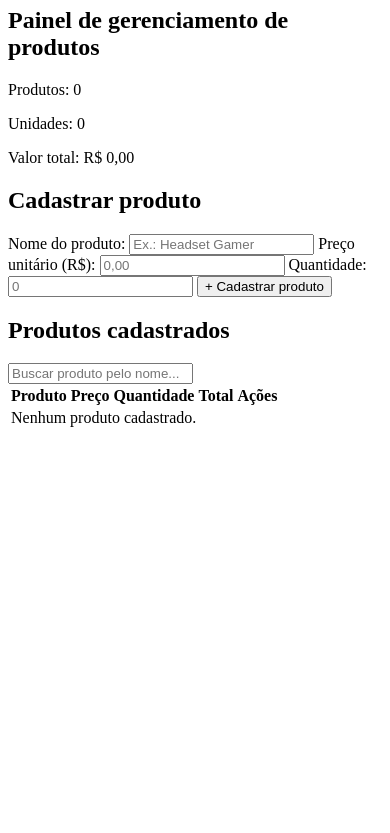
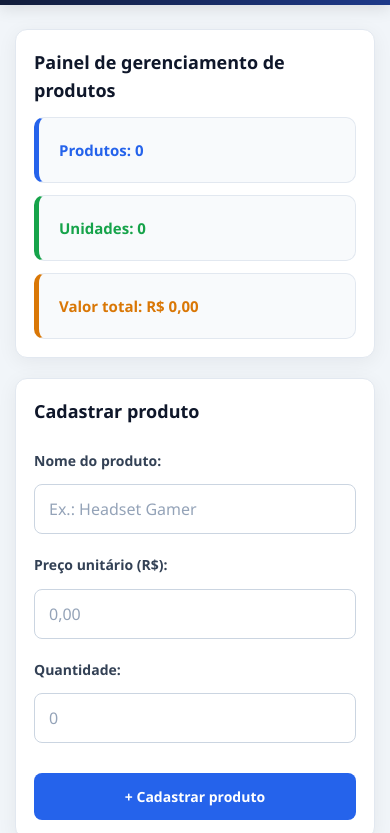
Before and after one commit to BrNine99/sistema-de--controle-de-estoque, a plain HTML site: page index.html in a window 390 px wide. Shown: the part 73-906 px from the top of the page. Before the commit the page ends 844 px from the top, so only its background shows below. Drawn offline with Linux system fonts and the light colour scheme.

Commit message:
style: adiciona estilização responsiva ao sistema de controle de estoque

```diff
--- a/index.html
+++ b/index.html
@@ -4,6 +4,7 @@
     <meta charset="UTF-8">
     <meta name="viewport" content="width=device-width, initial-scale=1.0">
     <title>Estoque System</title>
+    <link rel="stylesheet" href="style.css">
 </head>
 <body>
     <header>
--- /dev/null
+++ b/style.css
@@ -0,0 +1,541 @@
+
+/* =========================================
+   CONTROLE DE ESTOQUE - STYLE.CSS
+========================================= */
+
+/* CONFIGURAÇÕES GERAIS */
+
+:root {
+    --primary: #2563eb;
+    --primary-dark: #1d4ed8;
+    --background: #f1f5f9;
+    --surface: #ffffff;
+    --text: #1e293b;
+    --text-muted: #64748b;
+    --border: #e2e8f0;
+    --success: #16a34a;
+    --danger: #dc2626;
+    --warning: #d97706;
+    --radius: 12px;
+    --shadow: 0 4px 20px rgba(15, 23, 42, 0.06);
+}
+
+* {
+    margin: 0;
+    padding: 0;
+    box-sizing: border-box;
+}
+
+body {
+    font-family: "Segoe UI", Arial, sans-serif;
+    background-color: var(--background);
+    color: var(--text);
+    line-height: 1.6;
+    min-height: 100vh;
+}
+
+/* =========================================
+   CABEÇALHO
+========================================= */
+
+header {
+    background: linear-gradient(135deg, #0f172a, #1e3a8a);
+    color: white;
+    padding: 28px 40px;
+    box-shadow: 0 4px 15px rgba(0, 0, 0, 0.1);
+}
+
+header h1 {
+    max-width: 1200px;
+    margin: auto;
+    font-size: 28px;
+    font-weight: 700;
+    letter-spacing: -0.5px;
+}
+
+/* =========================================
+   CONTEÚDO PRINCIPAL
+========================================= */
+
+main {
+    max-width: 1200px;
+    margin: 40px auto;
+    padding: 0 20px;
+
+    display: grid;
+    grid-template-columns: 350px minmax(0, 1fr);
+    gap: 24px;
+    align-items: start;
+}
+
+section {
+    background: var(--surface);
+    padding: 28px;
+    border-radius: var(--radius);
+    box-shadow: var(--shadow);
+    border: 1px solid var(--border);
+    min-width: 0;
+}
+
+section h2 {
+    font-size: 19px;
+    font-weight: 700;
+    margin-bottom: 24px;
+    color: #0f172a;
+}
+
+/* =========================================
+   PAINEL DE GERENCIAMENTO
+========================================= */
+
+#gerenciamento-produto {
+    grid-column: 1 / -1;
+
+    display: grid;
+    grid-template-columns: repeat(3, minmax(0, 1fr));
+    gap: 20px;
+}
+
+#gerenciamento-produto h2 {
+    grid-column: 1 / -1;
+    margin-bottom: 0;
+}
+
+#gerenciamento-produto p {
+    background: #f8fafc;
+    padding: 25px;
+    border-radius: 10px;
+    border: 1px solid var(--border);
+
+    font-size: 19px;
+    font-weight: 700;
+
+    transition: transform 0.2s, box-shadow 0.2s;
+}
+
+#gerenciamento-produto p:hover {
+    transform: translateY(-3px);
+    box-shadow: var(--shadow);
+}
+
+/* INDICADOR DE PRODUTOS */
+
+#quantProduto {
+    border-left: 5px solid var(--primary) !important;
+    color: var(--primary);
+}
+
+/* INDICADOR DE UNIDADES */
+
+#unidade {
+    border-left: 5px solid var(--success) !important;
+    color: var(--success);
+}
+
+/* INDICADOR DE VALOR TOTAL */
+
+#total {
+    border-left: 5px solid var(--warning) !important;
+    color: var(--warning);
+}
+
+/* =========================================
+   CADASTRO DE PRODUTOS
+========================================= */
+
+#cadastro-produtos {
+    grid-column: 1;
+}
+
+#form-cadastro {
+    display: flex;
+    flex-direction: column;
+    gap: 12px;
+}
+
+#form-cadastro label {
+    font-size: 14px;
+    font-weight: 600;
+    color: #334155;
+}
+
+#form-cadastro input {
+    width: 100%;
+    padding: 13px 14px;
+
+    border: 1px solid #cbd5e1;
+    border-radius: 8px;
+
+    font-size: 15px;
+    font-family: inherit;
+    color: var(--text);
+
+    background: #ffffff;
+
+    outline: none;
+    transition: border-color 0.2s, box-shadow 0.2s;
+
+    margin-bottom: 8px;
+}
+
+#form-cadastro input::placeholder {
+    color: #94a3b8;
+}
+
+#form-cadastro input:focus {
+    border-color: var(--primary);
+    box-shadow: 0 0 0 3px rgba(37, 99, 235, 0.12);
+}
+
+/* =========================================
+   BOTÕES DO FORMULÁRIO
+========================================= */
+
+button {
+    font-family: inherit;
+    cursor: pointer;
+    border: none;
+    font-weight: 600;
+    transition: background 0.2s, transform 0.2s;
+}
+
+button:focus-visible {
+    outline: 3px solid #93c5fd;
+    outline-offset: 2px;
+}
+
+/* BOTÃO CADASTRAR / SALVAR */
+
+#botaoCadastro {
+    width: 100%;
+    padding: 14px;
+
+    background: var(--primary);
+    color: white;
+
+    font-size: 15px;
+    border-radius: 8px;
+
+    margin-top: 10px;
+}
+
+#botaoCadastro:hover {
+    background: var(--primary-dark);
+    transform: translateY(-2px);
+}
+
+#botaoCadastro:active {
+    transform: translateY(0);
+}
+
+/* BOTÃO CANCELAR EDIÇÃO */
+
+#cancelar-edicao {
+    width: 100%;
+    padding: 13px;
+
+    background: #e2e8f0;
+    color: #334155;
+
+    font-size: 14px;
+    border-radius: 8px;
+}
+
+#cancelar-edicao:hover {
+    background: #cbd5e1;
+}
+
+/* RESPEITAR O ATRIBUTO HIDDEN DO HTML */
+
+[hidden] {
+    display: none !important;
+}
+
+/* =========================================
+   PRODUTOS CADASTRADOS
+========================================= */
+
+#produtos-cadastrados {
+    grid-column: 2;
+    overflow-x: auto;
+}
+
+/* CAMPO DE BUSCA */
+
+#buscar {
+    width: 100%;
+    padding: 14px 16px;
+
+    border: 1px solid #cbd5e1;
+    border-radius: 8px;
+
+    font-size: 14px;
+    font-family: inherit;
+
+    background: #f8fafc;
+    color: var(--text);
+
+    outline: none;
+
+    margin-bottom: 24px;
+
+    transition: border-color 0.2s, box-shadow 0.2s;
+}
+
+#buscar::placeholder {
+    color: #94a3b8;
+}
+
+#buscar:focus {
+    background: white;
+    border-color: var(--primary);
+    box-shadow: 0 0 0 3px rgba(37, 99, 235, 0.12);
+}
+
+/* =========================================
+   TABELA DE PRODUTOS
+========================================= */
+
+table {
+    width: 100%;
+    border-collapse: collapse;
+    font-size: 14px;
+    min-width: 560px;
+}
+
+/* CABEÇALHO DA TABELA */
+
+thead {
+    background: #f1f5f9;
+}
+
+thead th {
+    padding: 16px 12px;
+    text-align: left;
+
+    font-size: 12px;
+    font-weight: 700;
+
+    color: #475569;
+    text-transform: uppercase;
+    letter-spacing: 0.5px;
+
+    border-bottom: 2px solid var(--border);
+}
+
+/* LINHAS DA TABELA */
+
+tbody tr {
+    border-bottom: 1px solid var(--border);
+    transition: background-color 0.2s;
+}
+
+tbody tr:hover {
+    background: #f8fafc;
+}
+
+tbody tr:last-child {
+    border-bottom: none;
+}
+
+/* CÉLULAS */
+
+tbody td {
+    padding: 16px 12px;
+    color: #334155;
+    vertical-align: middle;
+    overflow-wrap: anywhere;
+}
+
+/* NOME DO PRODUTO */
+
+tbody td:first-child {
+    font-weight: 600;
+    color: #0f172a;
+}
+
+/* VALORES NUMÉRICOS */
+
+tbody td:nth-child(2),
+tbody td:nth-child(3),
+tbody td:nth-child(4) {
+    font-variant-numeric: tabular-nums;
+}
+
+/* VALOR TOTAL DO PRODUTO */
+
+tbody td:nth-child(4) {
+    font-weight: 700;
+    color: var(--success);
+}
+
+/* =========================================
+   BOTÕES EDITAR E EXCLUIR
+========================================= */
+
+/* CÉLULA DE AÇÕES */
+
+tbody td:last-child {
+    white-space: nowrap;
+}
+
+/* ESTILO BASE DOS BOTÕES */
+
+tbody button {
+    padding: 8px 12px;
+    border-radius: 6px;
+    font-size: 12px;
+    font-weight: 600;
+    margin: 3px;
+}
+
+/* BOTÃO EDITAR
+   Primeiro botão criado no JavaScript */
+
+tbody button:first-child {
+    background: #dbeafe;
+    color: #1d4ed8;
+}
+
+tbody button:first-child:hover {
+    background: #bfdbfe;
+}
+
+/* BOTÃO EXCLUIR
+   Segundo botão criado no JavaScript */
+
+tbody button:last-child {
+    background: #fee2e2;
+    color: #b91c1c;
+}
+
+tbody button:last-child:hover {
+    background: #fecaca;
+}
+
+/* =========================================
+   TABELA VAZIA
+========================================= */
+
+#lista-produtos tr:only-child td[colspan="5"] {
+    text-align: center;
+    padding: 45px 20px;
+
+    color: var(--text-muted);
+    font-size: 14px;
+    font-weight: 400;
+}
+
+/* =========================================
+   RESPONSIVIDADE - TABLETS
+========================================= */
+
+@media (max-width: 1024px) {
+
+    main {
+        grid-template-columns: 300px minmax(0, 1fr);
+        gap: 18px;
+    }
+
+    section {
+        padding: 22px;
+    }
+
+    #gerenciamento-produto {
+        gap: 14px;
+    }
+
+    #gerenciamento-produto p {
+        padding: 18px;
+        font-size: 16px;
+    }
+}
+
+/* =========================================
+   RESPONSIVIDADE - CELULARES
+========================================= */
+
+@media (max-width: 768px) {
+
+    header {
+        padding: 22px 20px;
+    }
+
+    header h1 {
+        font-size: 23px;
+    }
+
+    main {
+        display: flex;
+        flex-direction: column;
+
+        margin: 24px auto;
+        padding: 0 15px;
+        gap: 20px;
+    }
+
+    section {
+        width: 100%;
+        padding: 22px;
+    }
+
+    section h2 {
+        font-size: 18px;
+    }
+
+    /* PAINEL */
+
+    #gerenciamento-produto {
+        display: grid;
+        grid-template-columns: 1fr;
+        gap: 12px;
+    }
+
+    #gerenciamento-produto h2 {
+        grid-column: 1;
+    }
+
+    #gerenciamento-produto p {
+        padding: 20px;
+        font-size: 17px;
+    }
+
+    /* FORMULÁRIO */
+
+    #form-cadastro input {
+        font-size: 16px;
+    }
+
+    /* TABELA COM ROLAGEM HORIZONTAL */
+
+    #produtos-cadastrados {
+        overflow-x: auto;
+    }
+
+    table {
+        min-width: 560px;
+    }
+}
+
+/* =========================================
+   TELAS MUITO PEQUENAS
+========================================= */
+
+@media (max-width: 400px) {
+
+    header h1 {
+        font-size: 21px;
+    }
+
+    section {
+        padding: 18px;
+    }
+
+    #gerenciamento-produto p {
+        font-size: 15px;
+    }
+
+    #botaoCadastro {
+        font-size: 14px;
+    }
+}
```
